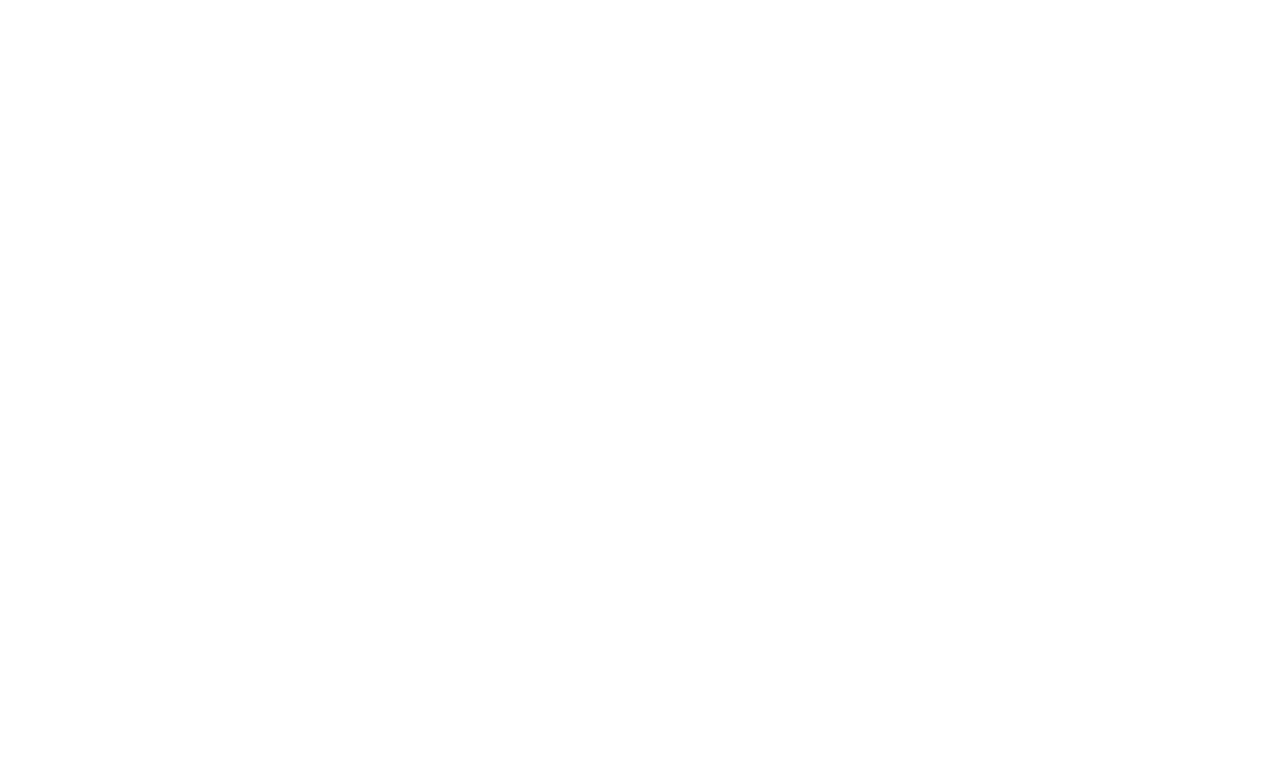
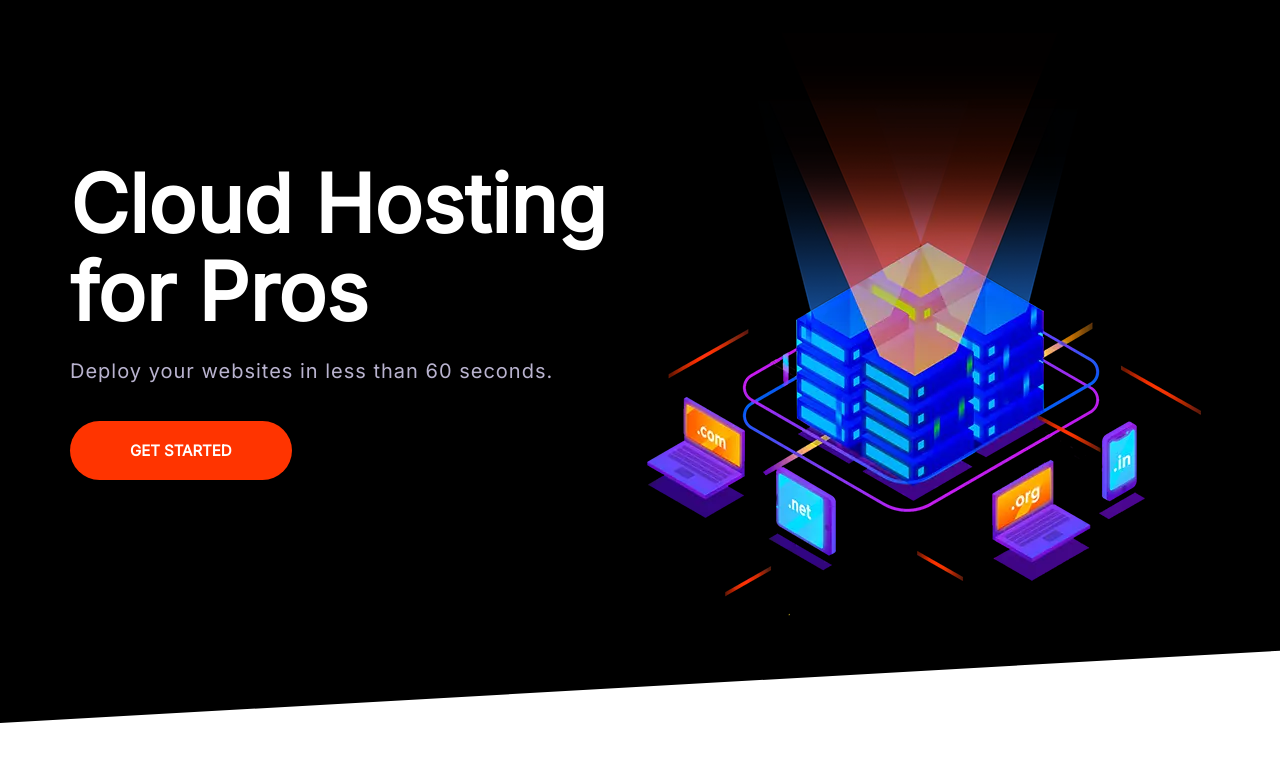
Before and after one commit to sanyakhanna3095/Moshify, a plain HTML site: page index.html in a window 1280 px wide. Drawn offline with Linux system fonts and the light colour scheme.

Commit message:
built hero component

```diff
--- a/index.html
+++ b/index.html
@@ -12,6 +12,22 @@
     <link rel="stylesheet" href="css/styles.css">
 </head>
 <body>
+  <section class="block block--dark block--skewed-left hero">
+    <div class="container grid grid--1x2">
+        <header class="block__header hero__content">
+            <h1 class="block__heading">Cloud Hosting for Pros</h1>
+            <p class="hero__tagline">
+                Deploy your websites in less than 60 seconds.
+            </p>
+            <a href="" class="btn btn--accent btn--stretched">Get Started</a>
+        </header>
+        <picture>
+            <source type="image/webp" srcset="images/banner.webp 1x, images/banner@2x.webp 2x">
+            <source type="image/png" srcset="images/banner.png 1x, images/banner@2x.png 2x">
+            <img class="hero__image" src="images/banner.png" alt="">
+        </picture>
+    </div>
+  </section>
 
 <script src="js/main.js"></script>
 </body>
```
Also changed, not shown: components/hero.html (+5 -1 lines), images/banner.png, images/banner.webp (added), images/banner@2x.png (added), images/banner@2x.webp (added).
